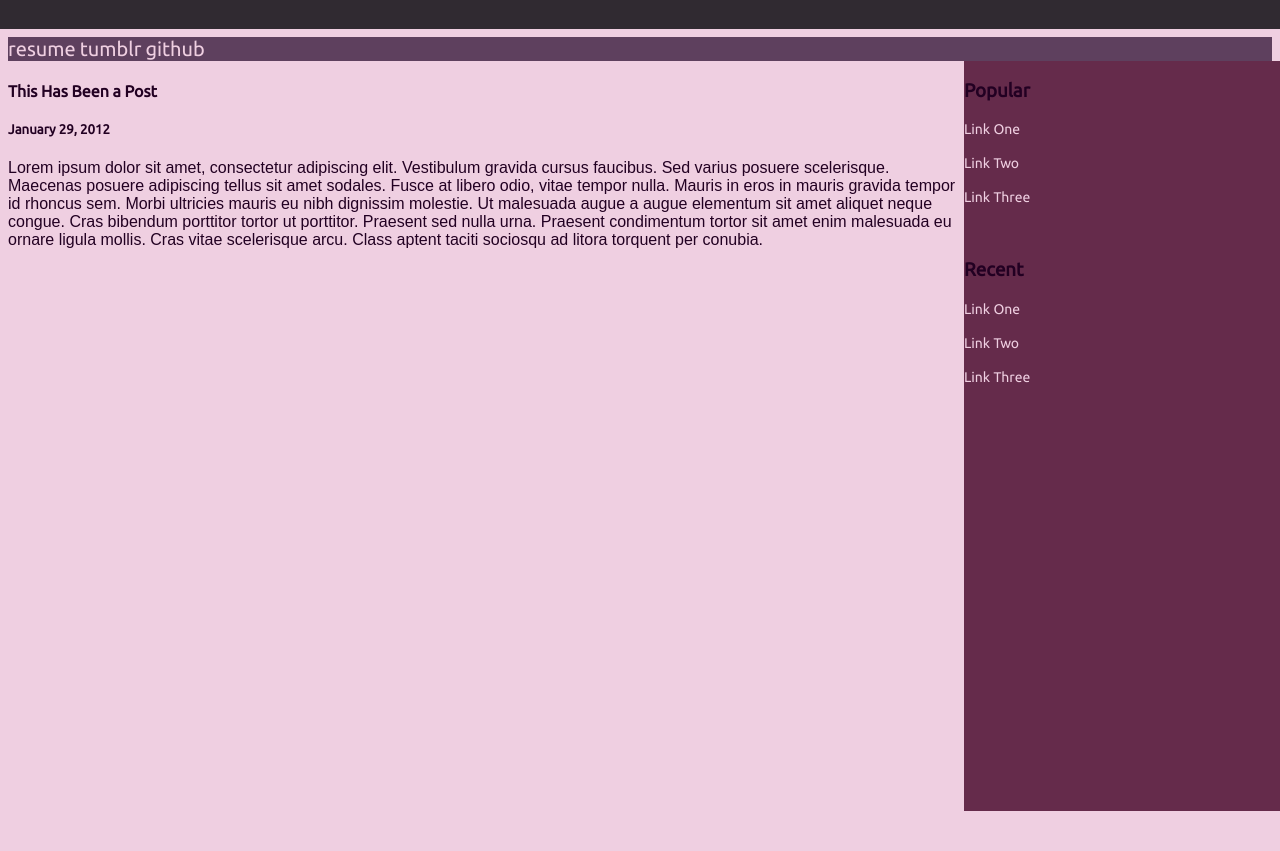
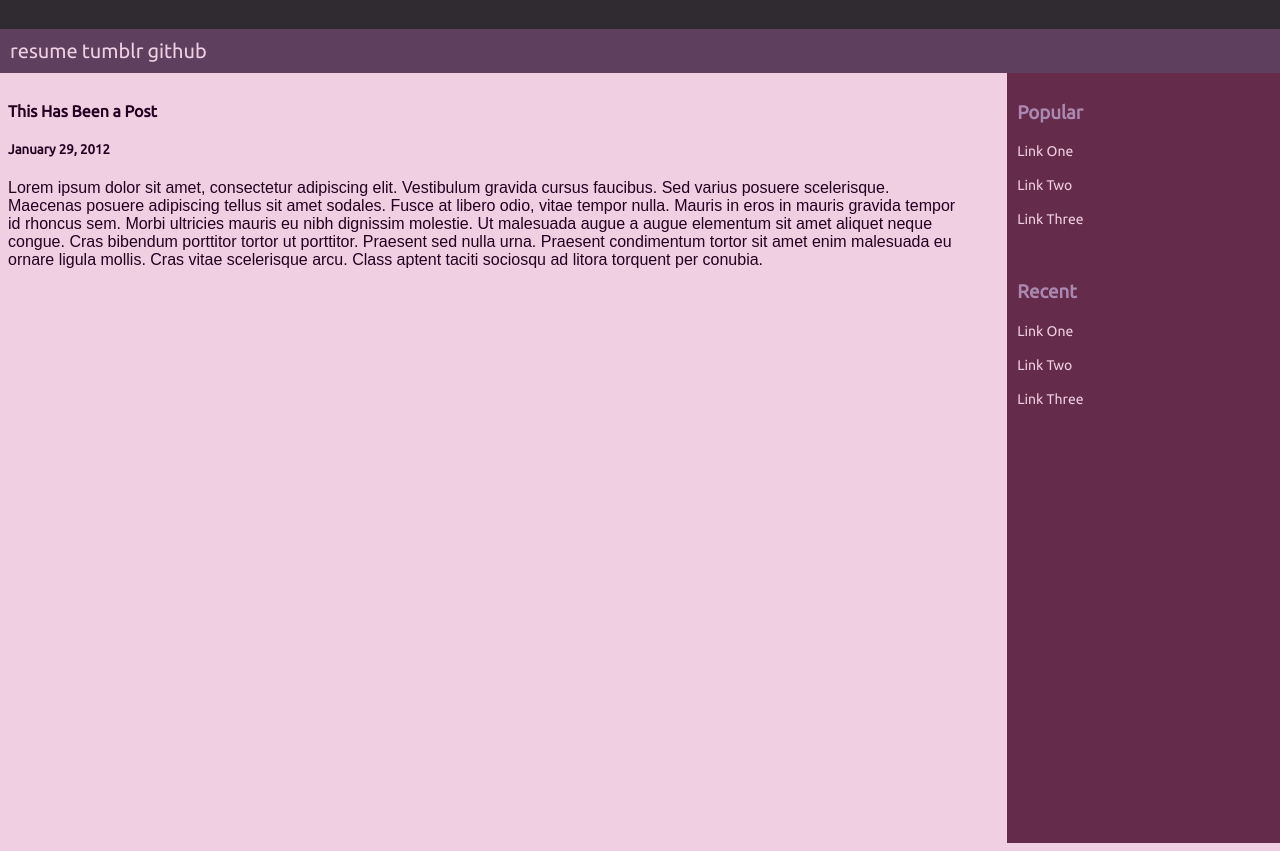
Before and after one commit to tazal/svb-lab1-blog, a plain HTML site: page index.html in a window 1280 px wide. Shown: the part 71-922 px from the top of the page. Before the commit the page ends 882 px from the top, so only its background shows below. Drawn offline with Linux system fonts and the light colour scheme; a web font is replaced by a local one.

Commit message:
Finally managed to fix padding issues for the navbar.

```diff
--- a/style.css
+++ b/style.css
@@ -20,6 +20,7 @@ h1 {
   font-family:"Ubuntu", sans-serif;
 }
 h3 {
+  color:#AA88AF;
   font-family:"Ubuntu", sans-serif;
 }
 h4 {
@@ -35,7 +36,10 @@ h5 {
 }
 
 #sidebar {
-  width:25%;
+  position:relative;
+  top:-8px;
+  padding:10px;
+  width:20%;
   height:750px;
   float:right;
   background:#652b4b;
@@ -46,6 +50,10 @@ h5 {
 }
 
 #navbar {
+  padding:10px;
+  position:relative;
+  left:-8px;
+  top:-8px;
   width:100%;
   background:#5E405E
 }
```
